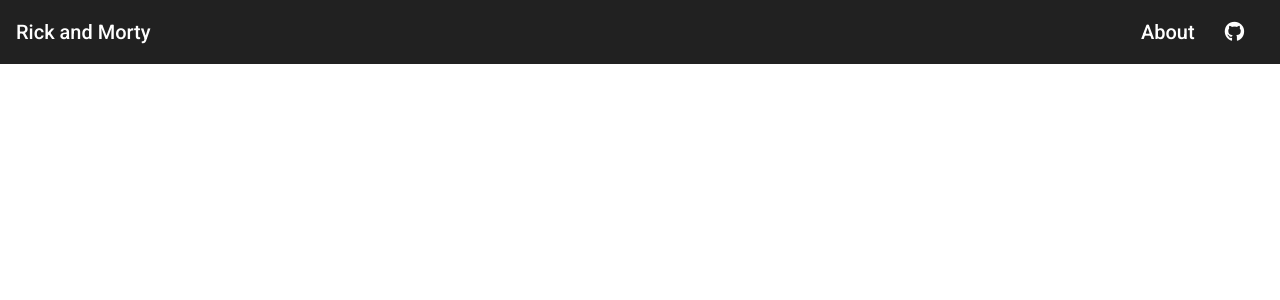
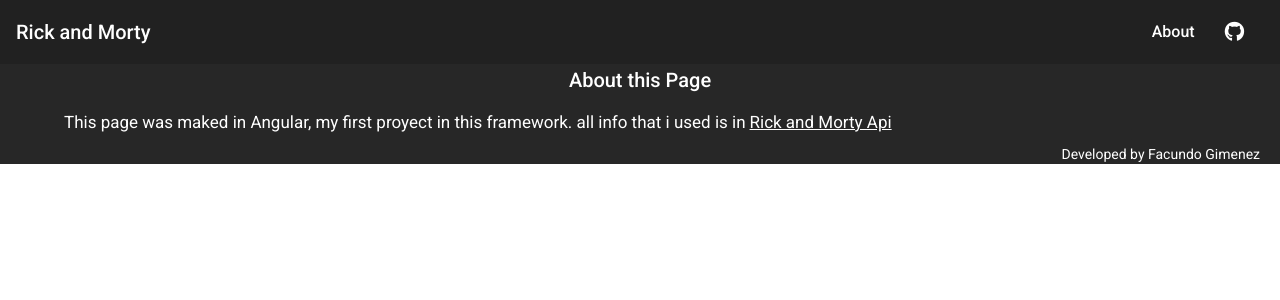
Before and after one commit to FacundoLG/RickandMorty, an Angular app: page /about in a window 1280 px wide. Before the commit this address led to /. Shown: the top 300 px of the page. Built offline with nearby package versions, Linux system fonts and the light colour scheme.

Commit message:
more fixes

```diff
--- a/src/app/app-routing.module.ts
+++ b/src/app/app-routing.module.ts
@@ -2,10 +2,12 @@ import { NgModule } from '@angular/core';
 import { RouterModule, Routes } from '@angular/router';
 import { HomeComponent } from './components/home/home.component';
 import { DetailComponent } from './components/detail/detail.component'
+import { AboutComponent } from './components/about/about.component'
 const routes: Routes = [
-  {path: 'home', component: HomeComponent},
+  {path: '', component: HomeComponent},
+  {path: 'about', component: AboutComponent},
   {path: 'character/:id', component: DetailComponent},
-  {path: '', redirectTo: 'home', pathMatch: 'full'}
+  {path: '', redirectTo: '/', pathMatch: 'full'}
 ];
 
 @NgModule({
--- a/src/app/app.module.ts
+++ b/src/app/app.module.ts
@@ -9,13 +9,15 @@ import { HomeComponent } from './components/home/home.component';
 import { BrowserAnimationsModule } from '@angular/platform-browser/animations';
 import {FormsModule } from '@angular/forms';
 import { DetailComponent } from './components/detail/detail.component';
+import { AboutComponent } from './components/about/about.component';
 
 @NgModule({
   declarations: [
     AppComponent,
     NavbarComponent,
     HomeComponent,
-    DetailComponent
+    DetailComponent,
+    AboutComponent
   ],
   imports: [
     BrowserModule,
--- /dev/null
+++ b/src/app/components/about/about.component.html
@@ -0,0 +1,10 @@
+<div class="matTool">
+    <h2>About this Page</h2>
+    <p class="content">
+        This page was maked in Angular, my first proyect in this framework.
+        all info that i used is in<a href="https://rickandmortyapi.com/" target="_blank">Rick and Morty Api</a>
+    </p>
+</div>
+<div class="footer">
+    <p>Developed by Facundo Gimenez</p>
+</div>
--- /dev/null
+++ b/src/app/components/about/about.component.sass
@@ -0,0 +1,22 @@
+.matTool
+    display: flex
+    flex-direction: column
+    align-items: center
+    height: 87%
+    background: #212121f8
+    color: #fff
+    .content
+        display: inline
+        width: 90vw
+        text-align: left
+        overflow: hidden
+        color: #fff
+        font-size: 17px
+        a
+            margin: 0px 4px
+            color: #fff
+.footer
+    background: #212121f8
+    color: #fff
+    text-align: right
+    padding: 0px 20px
--- /dev/null
+++ b/src/app/components/about/about.component.ts
@@ -0,0 +1,15 @@
+import { Component, OnInit } from '@angular/core';
+
+@Component({
+  selector: 'app-about',
+  templateUrl: './about.component.html',
+  styleUrls: ['./about.component.sass']
+})
+export class AboutComponent implements OnInit {
+
+  constructor() { }
+
+  ngOnInit(): void {
+  }
+
+}
--- a/src/app/components/detail/detail.component.ts
+++ b/src/app/components/detail/detail.component.ts
@@ -34,7 +34,7 @@ export class DetailComponent implements OnInit {
       this.chImage = data.image
       this.chLocation = data.location.name
       this.chOrigin = data.origin.name
-      this.chEpisode = data.episode.length + 1
+      this.chEpisode = data.episode.length
       console.log(data)
     })
   }
--- a/src/app/components/home/home.component.html
+++ b/src/app/components/home/home.component.html
@@ -12,13 +12,6 @@
     <mat-toolbar class="infoData">
         <div>
             <h5>Characters: {{apiData.count}} Total Pages: {{apiData.pages - 1}}</h5>
-            <mat-toolbar class="buttons">
-                <div class="buttons">
-                    <button (click)="previusPage()" mat-raised-button color="warn"><i class="fas fa-arrow-left"></i></button>
-                    <button mat-raised-button color="warn" class="fake"> {{Counter}} </button>
-                    <button (click)="nextPage()" mat-raised-button color="warn"><i class="fas fa-arrow-right"></i></button>
-                </div>
-            </mat-toolbar>
         </div>
     </mat-toolbar>
     <mat-toolbar class="main">
--- a/src/app/components/navbar/navbar.component.html
+++ b/src/app/components/navbar/navbar.component.html
@@ -1,7 +1,7 @@
 <mat-toolbar class="navbar">
-    <div><a routerLink="home">Rick and Morty</a></div>
+    <div><a routerLink="">Rick and Morty</a></div>
     <div class="navLinks">
-        <a routerLink="">About</a>
+        <a routerLink="about">About</a>
         <span><a href="https://github.com/FacundoLG/RickandMorty" target="_blank"><i class="fab fa-github"></i></a></span>
     </div>
 </mat-toolbar>
--- a/src/app/components/navbar/navbar.component.sass
+++ b/src/app/components/navbar/navbar.component.sass
@@ -9,9 +9,12 @@
 .navLinks
     display: flex
     align-items: center
-    span
-        margin: 5px 10px
     a
         text-decoration: none
         color: white
         margin: 5px 10px
+        font-size: 16px
+    span
+        margin: 5px 10px
+        a
+            font-size: 20px
```
Also changed, not shown: 1 other file (tests, documents, lock files or other folders).
